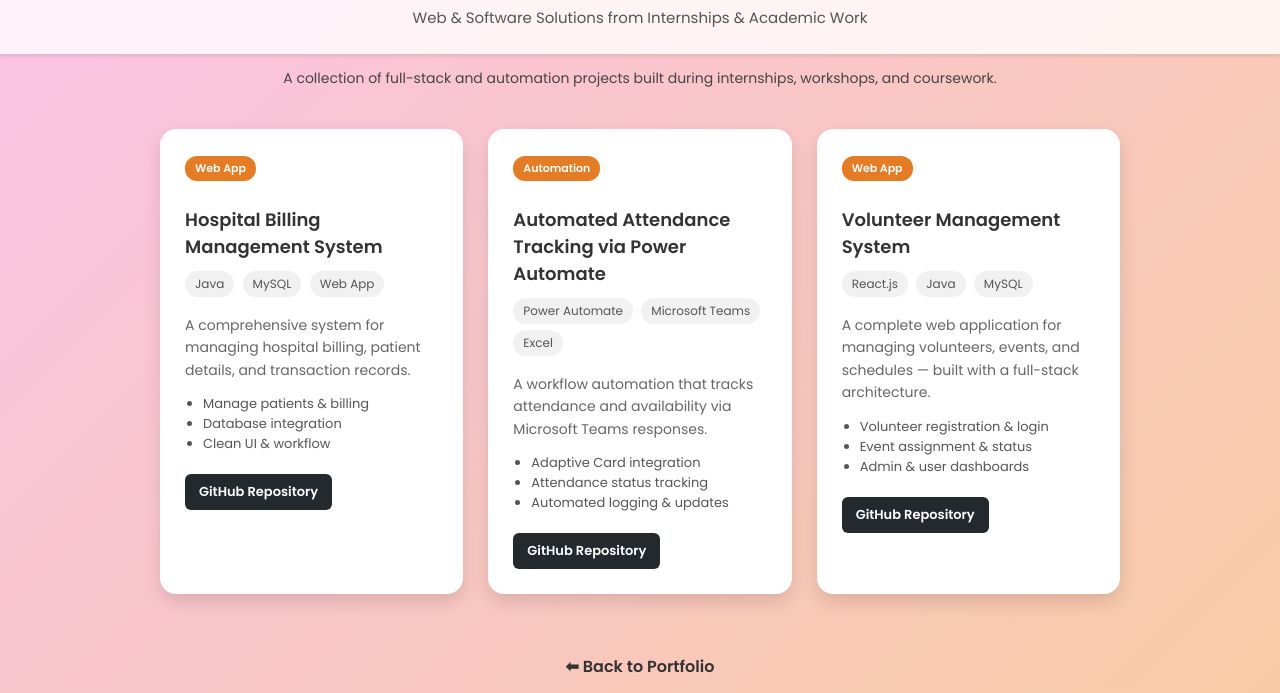
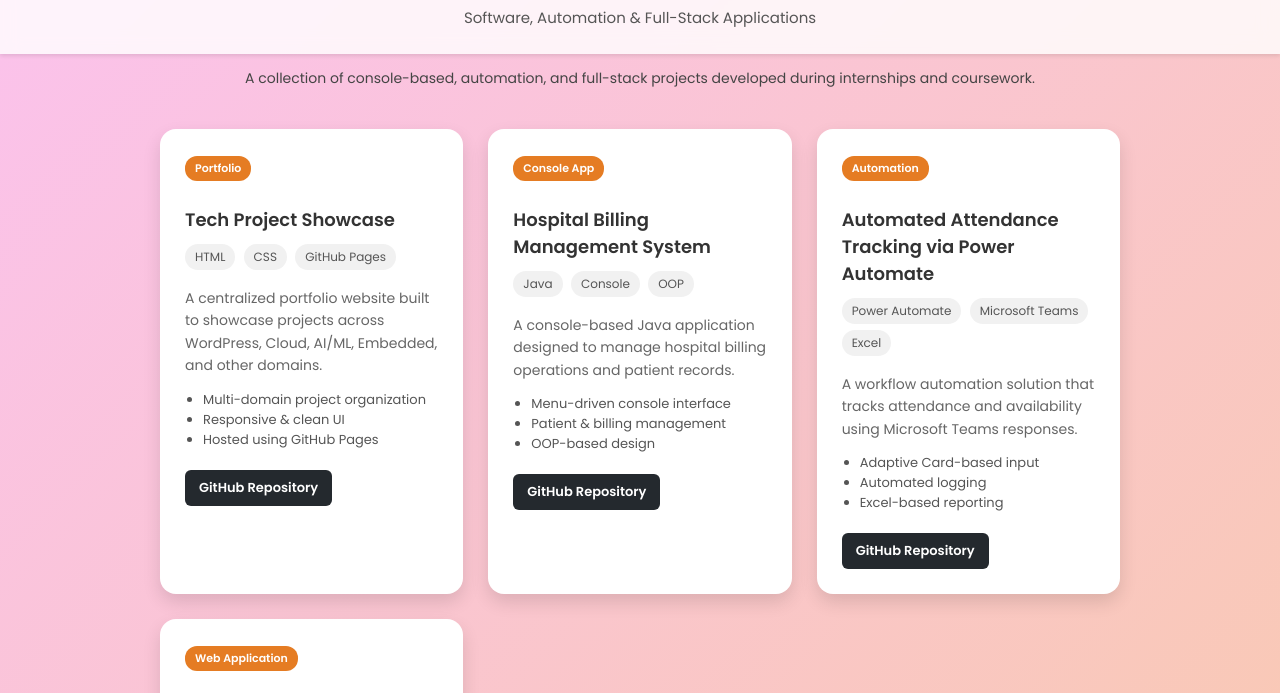
Before and after one commit to Busetty-Sai-Swaroop/Wordpress-Internship-Showcase, a plain HTML site: page others.html in a window 1280 px wide. Shown: the part 70-763 px from the top of the page. Drawn offline with Linux system fonts and the light colour scheme.

Commit message:
others.html

```diff
--- a/others.html
+++ b/others.html
@@ -147,34 +147,62 @@
 
 <header>
   <h1>Other Projects</h1>
-  <p>Web & Software Solutions from Internships & Academic Work</p>
+  <p>Software, Automation & Full-Stack Applications</p>
 </header>
 
 <div class="intro">
-  A collection of full-stack and automation projects built during internships, workshops, and coursework.
+  A collection of console-based, automation, and full-stack projects developed during internships and coursework.
 </div>
 
 <div class="container">
 
+  <!-- Tech Project Showcase -->
+  <div class="card">
+    <span class="badge">Portfolio</span>
+    <h2>Tech Project Showcase</h2>
+
+    <div class="tags">
+      <span class="tag">HTML</span>
+      <span class="tag">CSS</span>
+      <span class="tag">GitHub Pages</span>
+    </div>
+
+    <p>
+      A centralized portfolio website built to showcase projects across WordPress, Cloud, AI/ML, Embedded, and other domains.
+    </p>
+
+    <ul>
+      <li>Multi-domain project organization</li>
+      <li>Responsive & clean UI</li>
+      <li>Hosted using GitHub Pages</li>
+    </ul>
+
+    <a class="github-btn"
+       href="https://github.com/Busetty-Sai-Swaroop/Tech-Project-showcase"
+       target="_blank">
+      GitHub Repository
+    </a>
+  </div>
+
   <!-- Hospital Billing Management System -->
   <div class="card">
-    <span class="badge">Web App</span>
+    <span class="badge">Console App</span>
     <h2>Hospital Billing Management System</h2>
 
     <div class="tags">
       <span class="tag">Java</span>
-      <span class="tag">MySQL</span>
-      <span class="tag">Web App</span>
+      <span class="tag">Console</span>
+      <span class="tag">OOP</span>
     </div>
 
     <p>
-      A comprehensive system for managing hospital billing, patient details, and transaction records.
+      A console-based Java application designed to manage hospital billing operations and patient records.
     </p>
 
     <ul>
-      <li>Manage patients & billing</li>
-      <li>Database integration</li>
-      <li>Clean UI & workflow</li>
+      <li>Menu-driven console interface</li>
+      <li>Patient & billing management</li>
+      <li>OOP-based design</li>
     </ul>
 
     <a class="github-btn"
@@ -196,13 +224,13 @@
     </div>
 
     <p>
-      A workflow automation that tracks attendance and availability via Microsoft Teams responses.
+      A workflow automation solution that tracks attendance and availability using Microsoft Teams responses.
     </p>
 
     <ul>
-      <li>Adaptive Card integration</li>
-      <li>Attendance status tracking</li>
-      <li>Automated logging & updates</li>
+      <li>Adaptive Card-based input</li>
+      <li>Automated logging</li>
+      <li>Excel-based reporting</li>
     </ul>
 
     <a class="github-btn"
@@ -214,7 +242,7 @@
 
   <!-- Volunteer Management System -->
   <div class="card">
-    <span class="badge">Web App</span>
+    <span class="badge">Web Application</span>
     <h2>Volunteer Management System</h2>
 
     <div class="tags">
@@ -224,13 +252,13 @@
     </div>
 
     <p>
-      A complete web application for managing volunteers, events, and schedules — built with a full-stack architecture.
+      A full-stack web application to manage volunteers, events, schedules, and administrative workflows.
     </p>
 
     <ul>
-      <li>Volunteer registration & login</li>
-      <li>Event assignment & status</li>
+      <li>Volunteer registration & approval</li>
       <li>Admin & user dashboards</li>
+      <li>Event and task management</li>
     </ul>
 
     <a class="github-btn"
```
